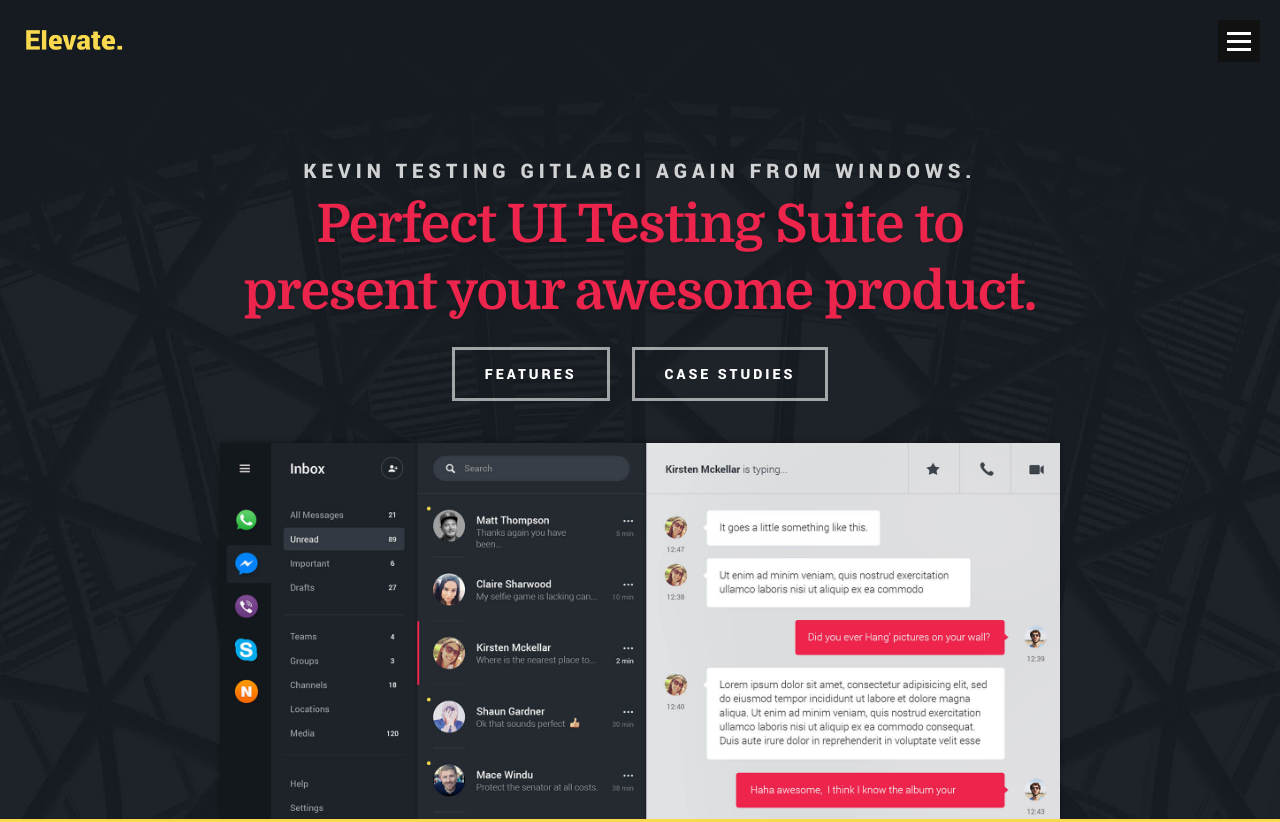
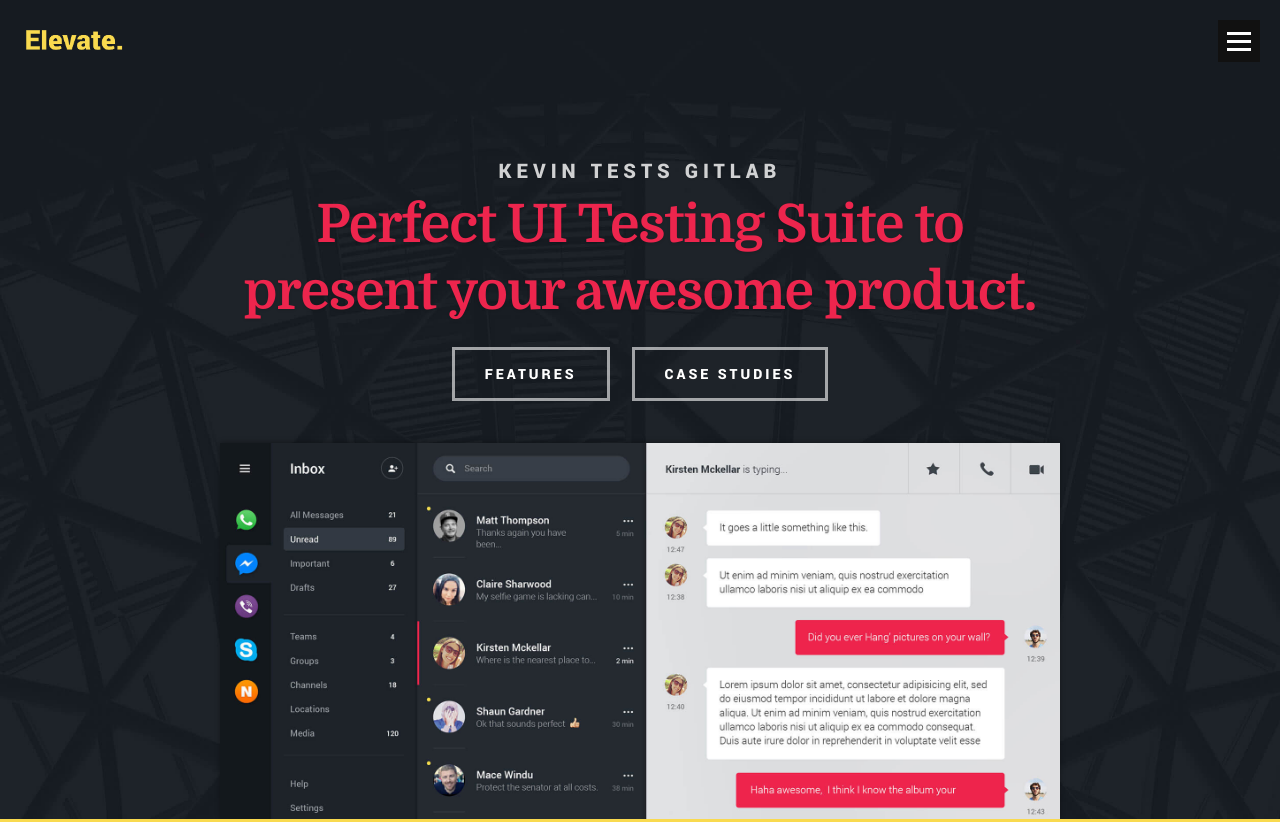
Before and after one commit to rahul-FT/Gitlab-CI-with-Functionize, a website: page Template/index.html in a window 1280 px wide. Shown: the top 822 px of the page. Drawn offline with Linux system fonts and the light colour scheme; files whose address does not match are found by name.

Commit message:
Kevin test himself

```diff
--- a/Template/index.html
+++ b/Template/index.html
@@ -90,7 +90,7 @@
 		   <div class="row intro-content">
 		   	<div class="col-twelve">
 
-		   		<h3 class="animate-intro">Kevin Testing GitlabCI Again From Windows.</h3>
+		   		<h3 class="animate-intro">Kevin tests Gitlab</h3>
 
 					<h1 class="animate-intro">
 						Perfect UI Testing Suite to present your awesome product.
```
